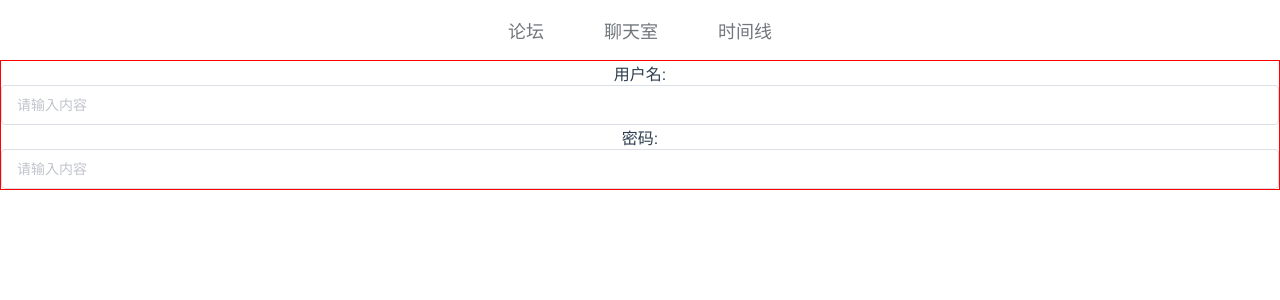
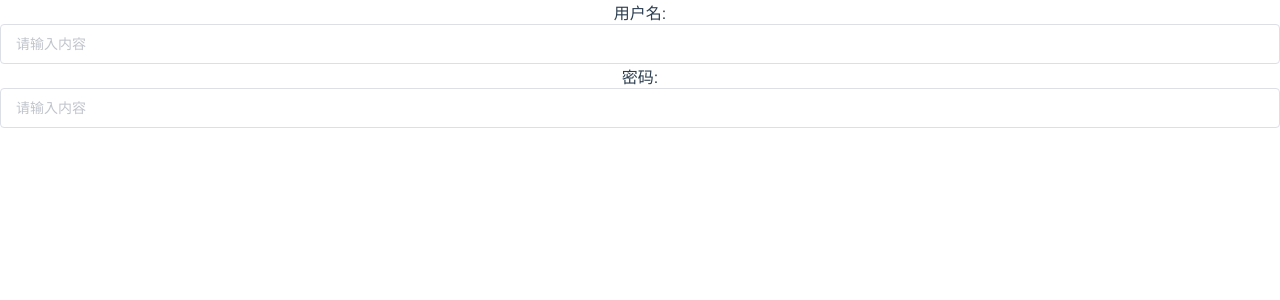
Before and after one commit to hellknower/Time-Line-Vue, a Vue app: page / in a window 1280 px wide. Shown: the top 300 px of the page. Built offline with nearby package versions, Linux system fonts and the light colour scheme.

Commit message:
新增: 1.增加main文件,使得打开页面默认显示登录页面 2.增加main路由,并将论坛页面设为主页的子路由

```diff
--- a/src/App.vue
+++ b/src/App.vue
@@ -1,44 +1,29 @@
 <template>
   <div id="app">
-    <Head />
     <router-view/>
   </div>
 </template>
 
 <script>
-import Head from './components/Head'
   export default {
     data(){
       return {
 
       }
     },
-    components:{
-      Head
-    }
-
   }
 </script>
 
-<style>
-#app {
-  font-family: Avenir, Helvetica, Arial, sans-serif;
-  -webkit-font-smoothing: antialiased;
-  -moz-osx-font-smoothing: grayscale;
-  text-align: center;
-  color: #2c3e50;
-}
-
-#nav {
-  padding: 30px;
-}
-
-#nav a {
-  font-weight: bold;
-  color: #2c3e50;
-}
-
-#nav a.router-link-exact-active {
-  color: #42b983;
-}
+<style lang="stylus">
+#app
+  font-family: Avenir, Helvetica, Arial, sans-serif
+  -webkit-font-smoothing: antialiased
+  -moz-osx-font-smoothing: grayscale
+  text-align: center
+  color: #2c3e50
+  #nav
+    padding: 30px
+    a
+      font-weight: bold
+      color: #2c3e50;
 </style>
--- a/src/router/index.js
+++ b/src/router/index.js
@@ -1,13 +1,15 @@
 import Vue from 'vue'
 import VueRouter from 'vue-router'
-// import View from '../views'
+
+import Login from '../views/Login'
+import Main from '../views/Main'
+
 import Forum from '../views/Forum'
 import AddArtical from '../views/Forum/AddArtical.vue'
 import Artical from '../views/Forum/Artical.vue'
 
 import Conversation from '../views/Conversation'
 import TimeLine from '../views/TimeLine'
-import Login from '../views/Login'
 
 
 Vue.use(VueRouter)
@@ -15,13 +17,26 @@ Vue.use(VueRouter)
 const routes = [
   {
     path: '/',
-    name: 'Login',
+    name: 'login',
     component: Login,
   },
   {
-    path: '/forum',
-    name: 'forum',
-    component: Forum,
+    path: '/login',
+    name: 'login',
+    component: Login,
+  },
+  {
+    path: '/main',
+    name: 'main',
+    component: Main,
+    children:[
+      {
+        path: '/main/forum',
+        name: 'forum',
+        component: Forum,
+      },
+
+    ]
   },
   {
     path:'/addArtical',
--- a/src/views/Login/index.vue
+++ b/src/views/Login/index.vue
@@ -31,6 +31,4 @@
 </script>
 
 <style lang="stylus" rel="stylesheet/stylus">
-    #Login
-        border:1px solid red
 </style>
--- /dev/null
+++ b/src/views/Main/index.vue
@@ -0,0 +1,44 @@
+<template>
+  <div id="main">
+    <Head />
+    <router-view/>
+  </div>
+</template>
+
+<script>
+import Head from '../../components/Head'
+  export default {
+    data(){
+      return {
+
+      }
+    },
+    components:{
+      Head
+    }
+
+  }
+</script>
+
+<style>
+#main {
+  font-family: Avenir, Helvetica, Arial, sans-serif;
+  -webkit-font-smoothing: antialiased;
+  -moz-osx-font-smoothing: grayscale;
+  text-align: center;
+  color: #2c3e50;
+}
+
+#nav {
+  padding: 30px;
+}
+
+#nav a {
+  font-weight: bold;
+  color: #2c3e50;
+}
+
+#nav a.router-link-exact-active {
+  color: #42b983;
+}
+</style>
```
